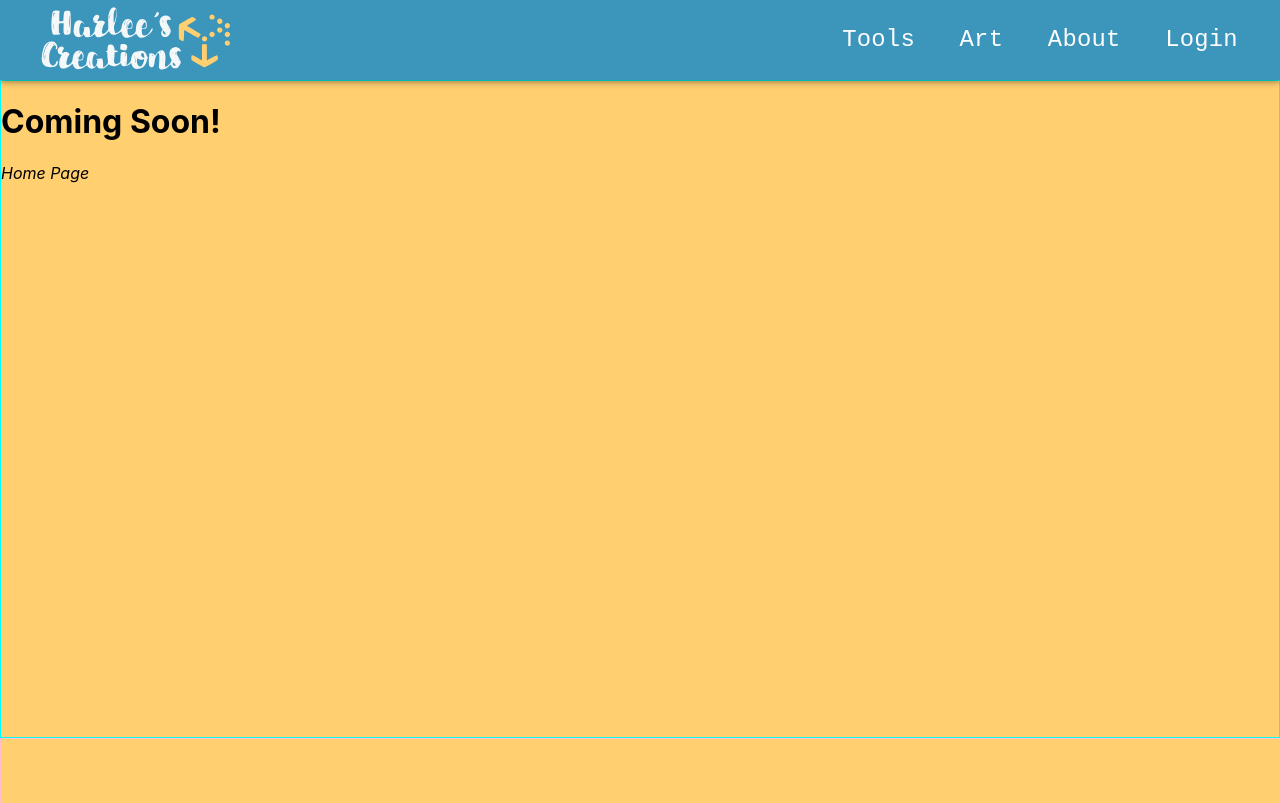
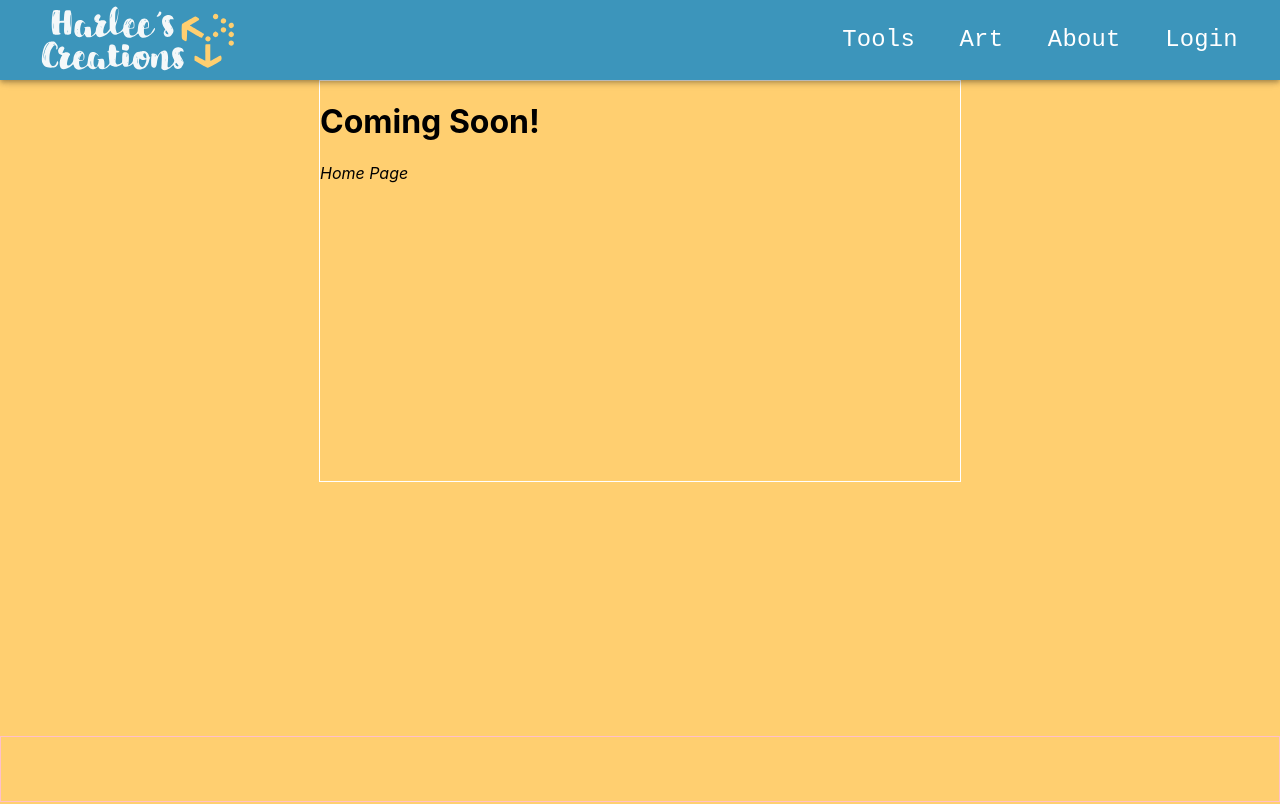
Before and after one commit to JohnsonHarleyR/harlee-creations-foundation, a React (Create React App) app: page / in a window 1280 px wide. Built offline with nearby package versions, Linux system fonts and the light colour scheme.

Commit message:
More styling.

```diff
--- a/src/common/components/layout/theme/exports/default.js
+++ b/src/common/components/layout/theme/exports/default.js
@@ -34,8 +34,9 @@ const DefaultTheme = {
     '--header-height': '10vh',
     '--footer-height': '8vh',
 
-    '--header-logo-shrink': '2vh',
-    '--header-x-margin': '1ch',
+    '--header-logo-shrink': '1.5vh',
+    '--header-left-margin': '1ch',
+    '--header-right-margin': '1ch',
 
     '--nav-item-font': '--font-family-2',
     '--nav-item-font-size': '3ch',
--- a/src/common/constants/theme.js
+++ b/src/common/constants/theme.js
@@ -36,7 +36,8 @@ export const ThemePropName = {
   '--footer-height': 'footerHeight',
 
   '--header-logo-shrink': 'headerLogoShrink',
-  '--header-x-margin': 'headerXMargin',
+  '--header-left-margin': 'headerLeftMargin',
+  '--header-right-margin': 'headerRightMargin',
 
   '--nav-item-font': 'navItemFont',
   '--nav-item-font-size': 'navItemFontSize',
--- a/src/common/styles/css/layout-main.css
+++ b/src/common/styles/css/layout-main.css
@@ -9,7 +9,8 @@
   --header-logo-shrink: 4vh;
   --logo-corner-height: var(--header-height);
   --logo-corner-width: calc(607 * var(--logo-corner-height) / 227 - var(--header-logo-shrink));
-  --header-x-margin: 4ch;
+  --header-left-margin: 4ch;
+  --header-right-margin: 4ch;
   --bg-primary-color: #000;
   --bg-secondary-color: #000;
 }
@@ -27,6 +28,7 @@ body .main-layout {
   height: 100%;
   margin: 0;
   padding: 0;
+  position: relative;
 }
 body .main-layout.no-header > .header {
   display: none;
@@ -52,7 +54,7 @@ body .main-layout > .header .logo-image {
 body .main-layout > .header .nav.desktop {
   display: flex;
   justify-content: flex-end;
-  margin-right: var(--header-x-margin);
+  margin-right: var(--header-right-margin);
 }
 body .main-layout > .header .nav.desktop .nav-item .nav-item-text {
   font-family: var(--nav-item-font);
@@ -64,11 +66,13 @@ body .main-layout > .header .nav.desktop .nav-item .nav-item-text {
 body .main-layout > main {
   margin-top: var(--header-height);
   height: calc(100vh - var(--header-height) - var(--footer-height));
-  border: 1px solid cyan;
+  display: flex;
+  justify-content: center;
 }
 body .main-layout > main .wrap {
   width: 50vw;
   height: 50vh;
+  border: 1px solid white;
 }
 body .main-layout > footer {
   border: 1px solid pink;
@@ -79,12 +83,12 @@ body .main-layout > footer {
 body .logo-container.corner {
   width: var(--logo-corner-width);
   height: var(--logo-corner-height);
-  margin-left: var(--header-x-margin);
+  margin-left: var(--header-left-margin);
 }
 body .logo-container.corner .logo-image.corner {
   width: var(--logo-corner-width);
   height: var(--logo-corner-height);
-  margin-left: var(--header-x-margin);
+  margin-left: var(--header-left-margin);
 }
 
 /*# sourceMappingURL=layout-main.css.map */
--- a/src/common/styles/scss/layout-main.scss
+++ b/src/common/styles/scss/layout-main.scss
@@ -13,7 +13,8 @@
 
   --logo-corner-height: var(--header-height);
   --logo-corner-width: calc(607 * var(--logo-corner-height) / 227 - var(--header-logo-shrink));
-  --header-x-margin: 4ch;
+  --header-left-margin: 4ch;
+  --header-right-margin: 4ch;
 
   --bg-primary-color: #000;
   --bg-secondary-color: #000;
@@ -32,6 +33,7 @@ body {
     height: 100%;
     margin: 0;
     padding: 0;
+    position: relative;
 
     &.no-header {
       > .header {
@@ -62,7 +64,7 @@ body {
       .nav.desktop {
         display: flex;
         justify-content: flex-end;
-        margin-right: var(--header-x-margin);
+        margin-right: var(--header-right-margin);
 
         .nav-item {
 
@@ -81,10 +83,14 @@ body {
     > main {
       margin-top: var(--header-height);
       height: calc(100vh - var(--header-height) - var(--footer-height));
-      border: 1px solid cyan;
+
+      display: flex;
+      justify-content: center;
+
       .wrap {
         width: 50vw;
         height: 50vh;
+        border: 1px solid white;
 
       }
     }
@@ -101,7 +107,7 @@ body {
   .logo-container.corner {
     width: var(--logo-corner-width);
     height: var(--logo-corner-height);
-    margin-left: var(--header-x-margin);
+    margin-left: var(--header-left-margin);
 
     // svg>g.head {
     //   fill: var(--logo-head-txt-color);
@@ -110,7 +116,7 @@ body {
     .logo-image.corner {
       width: var(--logo-corner-width);
       height: var(--logo-corner-height);
-      margin-left: var(--header-x-margin);
+      margin-left: var(--header-left-margin);
     }
 
 
```
Also changed, not shown: 1 other file (tests, documents, lock files or other folders).
